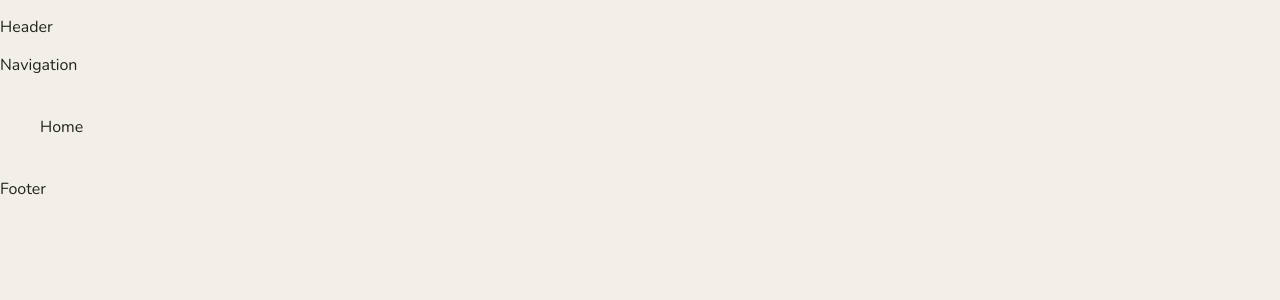
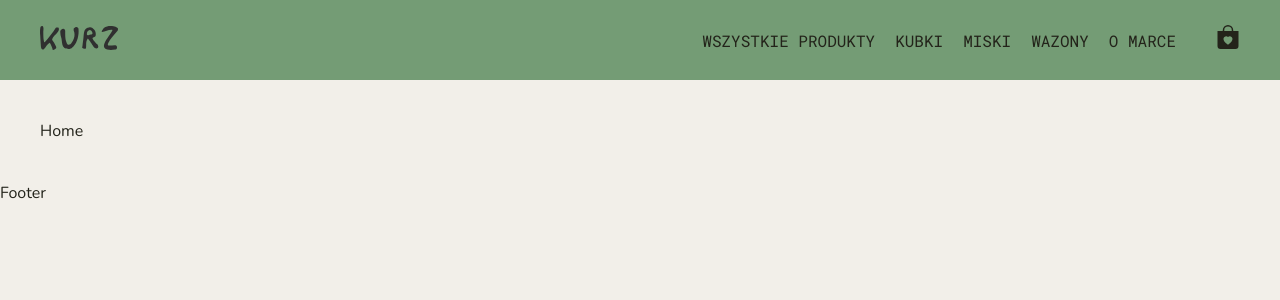
Before and after one commit to Ola-Cencora/Fullstack_e-commerce, a React (Create React App) app in the folder client/: page / in a window 1280 px wide. Shown: the top 300 px of the page. Built offline with nearby package versions, Linux system fonts and the light colour scheme.

Commit message:
Add Navigation

```diff
--- a/client/package.json
+++ b/client/package.json
@@ -8,6 +8,7 @@
     "@testing-library/user-event": "^13.5.0",
     "react": "^18.2.0",
     "react-dom": "^18.2.0",
+    "react-icons": "^5.0.1",
     "react-router-dom": "^6.22.3",
     "react-scripts": "5.0.1",
     "sass": "^1.71.1",
--- a/client/src/components/features/Navigation/Navigation.js
+++ b/client/src/components/features/Navigation/Navigation.js
@@ -1,7 +1,88 @@
+import styles from './Navigation.module.scss';
+import { FaBars, FaTimes } from 'react-icons/fa';
+import { NavLink } from 'react-router-dom';
+import { useState } from 'react';
+
 const Navigation = () => {
-    return (
-        <p>Navigation</p>
-    );
+  const [isNavShown, setIsNavShown] = useState(false);
+
+  return (
+    <>
+      <nav
+        className={`${
+          isNavShown ? styles.navigation___responsive : styles.navigation
+        }`}
+      >
+        <button
+          className={styles.navigation__btn___hide}
+          onClick={() => setIsNavShown(false)}
+        >
+          <FaTimes />
+        </button>
+        <ul
+          onClick={() => setIsNavShown(false)}
+          className={styles.navigation__linkList}
+        >
+          <NavLink
+            to="/category/all"
+            className={({ isActive }) =>
+              isActive
+                ? styles.navigation__linkList__link___active
+                : styles.navigation__linkList__link
+            }
+          >
+            wszystkie produkty
+          </NavLink>
+          <NavLink
+            to="/category/mugs"
+            className={({ isActive }) =>
+              isActive
+                ? styles.navigation__linkList__link___active
+                : styles.navigation__linkList__link
+            }
+          >
+            kubki
+          </NavLink>
+          <NavLink
+            to="/category/bowls"
+            className={({ isActive }) =>
+              isActive
+                ? styles.navigation__linkList__link___active
+                : styles.navigation__linkList__link
+            }
+          >
+            miski
+          </NavLink>
+          <NavLink
+            to="/category/vases"
+            className={({ isActive }) =>
+              isActive
+                ? styles.navigation__linkList__link___active
+                : styles.navigation__linkList__link
+            }
+          >
+            wazony
+          </NavLink>
+          <NavLink
+            to="/about"
+            className={({ isActive }) =>
+              isActive
+                ? styles.navigation__linkList__link___active
+                : styles.navigation__linkList__link
+            }
+          >
+            o marce
+          </NavLink>
+        </ul>
+      </nav>
+      <button
+        className={styles.navigation__btn___show}
+        onClick={() => setIsNavShown(true)}
+      >
+        <FaBars />
+      </button>
+    </>
+  );
 };
 
 export default Navigation;
--- /dev/null
+++ b/client/src/components/features/Navigation/Navigation.module.scss
@@ -0,0 +1,82 @@
+@import './../../../styles/settings.scss';
+
+.navigation {
+    position: fixed;
+    top: 0;
+    left: 0;
+    height: 100%;
+    width: 100%;
+    display: flex;
+    align-items: center;
+    justify-content: center;
+    background-color: $color-main;
+    gap: 1.5rem;
+    transition: 1s;
+    transform: translateY(-100vh);
+
+    @media (min-width: 769px) {
+        position: static;
+        transform: none;
+        background-color: transparent;
+    }
+
+    &___responsive {
+        @extend .navigation;
+        transform: none;
+        height: 100%;
+        flex-direction: column;
+    }
+
+    &__btn {
+        background-color: transparent;
+        border: none;
+        outline: none;
+        font-size: 1.5rem;
+        color: $color-dark;
+        transition: $transition-color;
+        &:hover {
+            color: $color-primary;
+        }
+
+        @media (min-width: 769px) {
+            display: none;
+        }
+
+        &___hide {
+            @extend .navigation__btn;
+            position: absolute;
+            top: 20px;
+            right: 30px;
+        }
+
+        &___show {
+            @extend .navigation__btn;
+        }
+    }
+
+    &__linkList {
+        display: flex;
+        flex-direction: column;
+        align-items: center;
+        gap: 20px;
+        padding: 0;
+
+        @media (min-width: 769px) {
+            flex-direction: row;
+        }
+
+        &__link {
+            text-transform: uppercase;
+            transition: $transition-color;
+            &:hover {
+                color: $color-primary;
+            }
+            &___active {
+                @extend .navigation__linkList__link;
+                color: $color-primary;
+            }
+        }
+
+    }
+
+}
--- /dev/null
+++ b/client/src/components/pages/About/About.js
@@ -0,0 +1,3 @@
+const About = () => <p>about</p>;
+
+export default About;
--- a/client/src/components/views/Header/Header.js
+++ b/client/src/components/views/Header/Header.js
@@ -1,12 +1,31 @@
-import Navigation from "../../features/Navigation/Navigation";
+import Navigation from '../../features/Navigation/Navigation';
+import styles from './Header.module.scss';
+import { Link, NavLink } from 'react-router-dom';
+import { BsBagHeartFill } from 'react-icons/bs';
 
-const Header = () => {
-    return (
-        <>
-        <p>Header</p>
-        <Navigation />
-        </>
-    );
-};
+const Header = () => (
+  <header className={styles.header}>
+    <Link to="/">
+      <img
+        className={styles.header__logo}
+        src={`${process.env.PUBLIC_URL}/images/kurz-logo.svg`}
+        alt="KURZ logo"
+      />
+    </Link>
+    <div className={styles.header__navbar}>
+      <Navigation />
+      <NavLink
+        className={({ isActive }) =>
+          isActive
+            ? styles.header__navbar__cartIcon___active
+            : styles.header__navbar__cartIcon
+        }
+        to="/cart"
+      >
+        <BsBagHeartFill />
+      </NavLink>
+    </div>
+  </header>
+);
 
 export default Header;
--- /dev/null
+++ b/client/src/components/views/Header/Header.module.scss
@@ -0,0 +1,34 @@
+@import './../../../styles/settings.scss';
+
+.header {
+    display: flex;
+    align-items: center;
+    justify-content: space-between;
+    height: 80px;
+    background-color: $color-main;
+    padding: 0 40px;
+    font-family: $font-header;
+
+    &__logo {
+        height: 1.5rem;
+    }
+
+    &__navbar {
+        display: flex;
+        gap: 40px;
+        align-items: center;
+
+        &__cartIcon {
+            color: $color-dark;
+            font-size: 1.5rem;
+            transition: $transition-color;
+            &:hover {
+                color: $color-primary;
+            }
+            &___active {
+                @extend .header__navbar__cartIcon;
+                color: $color-primary;
+            }
+        }
+    }
+}
--- a/client/src/layout/router.js
+++ b/client/src/layout/router.js
@@ -3,6 +3,7 @@ import CategoryPage from '../components/pages/CategoryPage/CategoryPage';
 import ProductPage from '../components/pages/ProductPage/ProductPage';
 import Cart from '../components/pages/Cart/Cart';
 import OrderSummary from '../components/pages/OrderSummary/OrderSummary';
+import About from '../components/pages/About/About';
 import NotFound from '../components/views/NotFound/NotFound';
 import RootLayout from './RootLayout';
 import {
@@ -19,6 +20,7 @@ export const router = createBrowserRouter(
       <Route path="product/:id" element={<ProductPage />} />
       <Route path="cart" element={<Cart />} />
       <Route path="order" element={<OrderSummary />} />
+      <Route path="about" element={<About />} />
       <Route path="*" element={<NotFound />} />
     </Route>,
   ),
--- a/client/src/styles/global.scss
+++ b/client/src/styles/global.scss
@@ -17,3 +17,8 @@ main {
     max-width: 1200px;
     margin: 40px auto;
 }
+
+a {
+    text-decoration: none;
+    color: $color-dark;
+}
--- a/client/src/styles/settings.scss
+++ b/client/src/styles/settings.scss
@@ -6,3 +6,5 @@ $color-light: #F2EFE9; //semi white
 
 $font-text: "Nunito", sans-serif;
 $font-header: "Roboto Mono", monospace;
+
+$transition-color: color .15s linear;
```
Also changed, not shown: client/public/images/kurz-logo.svg (added), 1 other file (tests, documents, lock files or other folders).
